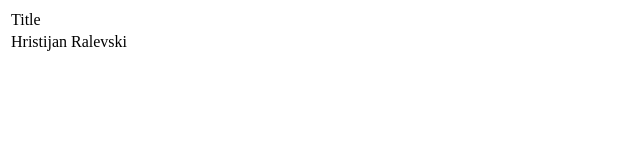
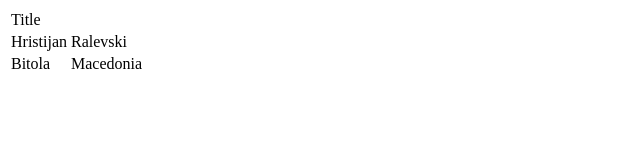
Before and after one commit to HristijanRalis/WEB-HTML-CSS-JS, a plain HTML site: page index.html in a window 1280 px wide. Shown: the whole page, without its empty margins (0-640 px from the left). Drawn offline with Linux system fonts and the light colour scheme.

Commit message:
Added location

```diff
--- a/index.html
+++ b/index.html
@@ -15,6 +15,10 @@
             <td>Hristijan</td>
             <td>Ralevski</td>
         </tr>
+        <tr>
+            <td>Bitola</td>
+            <td>Macedonia</td>
+        </tr>
     </table>
 </body>
 </html>
```
